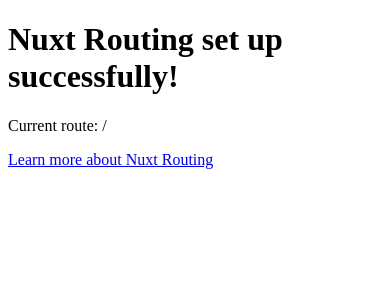
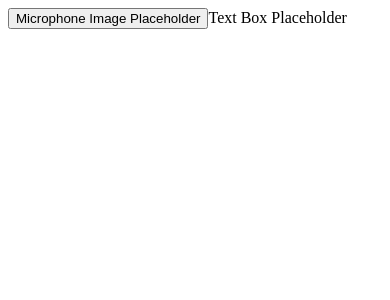
Before and after one commit to Cybertaco360/neodevleague, a Nuxt app: page / in a window 390 px wide. Shown: the top 300 px of the page. Built offline with nearby package versions, Linux system fonts and the light colour scheme.

Commit message:
Microphone button and text box placeholder.

```diff
--- a/pages/index.vue
+++ b/pages/index.vue
@@ -4,8 +4,7 @@
 
 <template>
   <div>
-    <h1>Nuxt Routing set up successfully!</h1>
-    <p>Current route: {{ route.path }}</p>
-    <a href="https://nuxt.com/docs/getting-started/routing" target="_blank">Learn more about Nuxt Routing</a>
+    <button>Microphone Image Placeholder</button>
+    <span>Text Box Placeholder</span>
   </div>
 </template>
```
